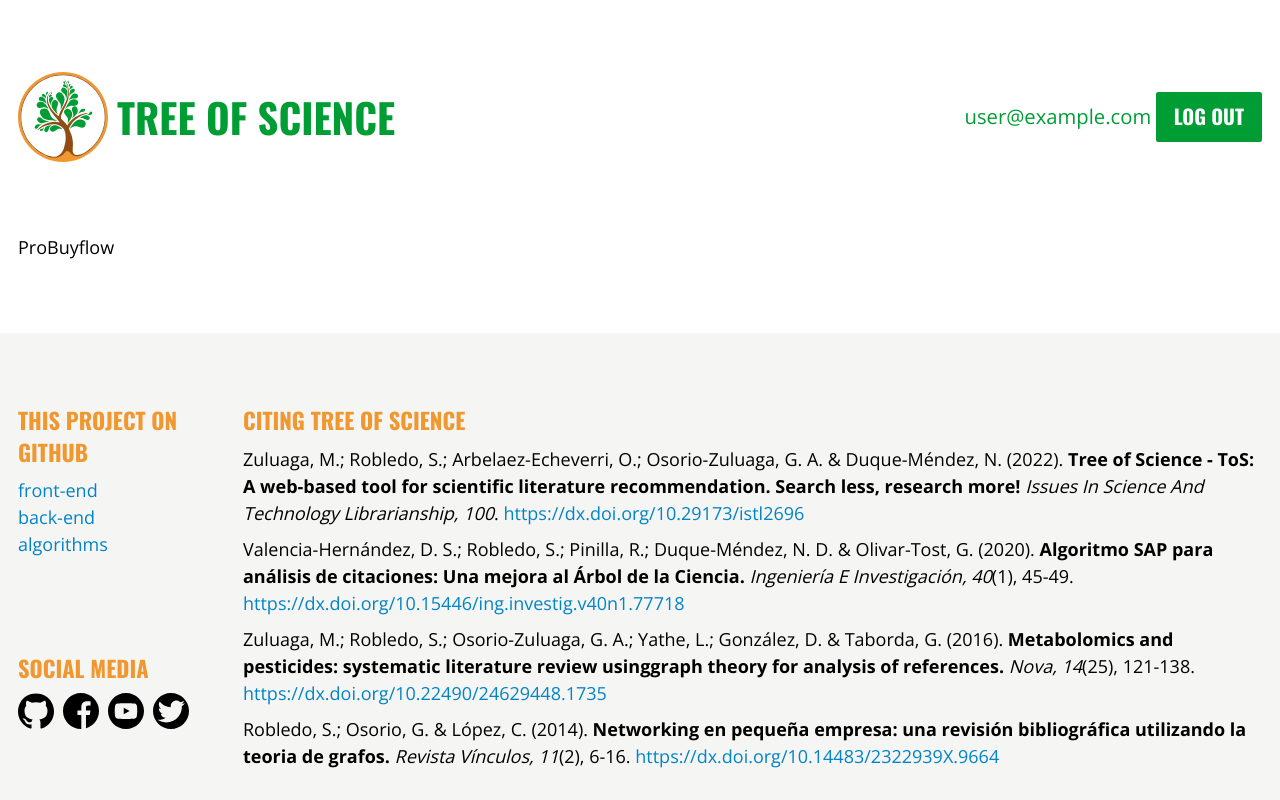
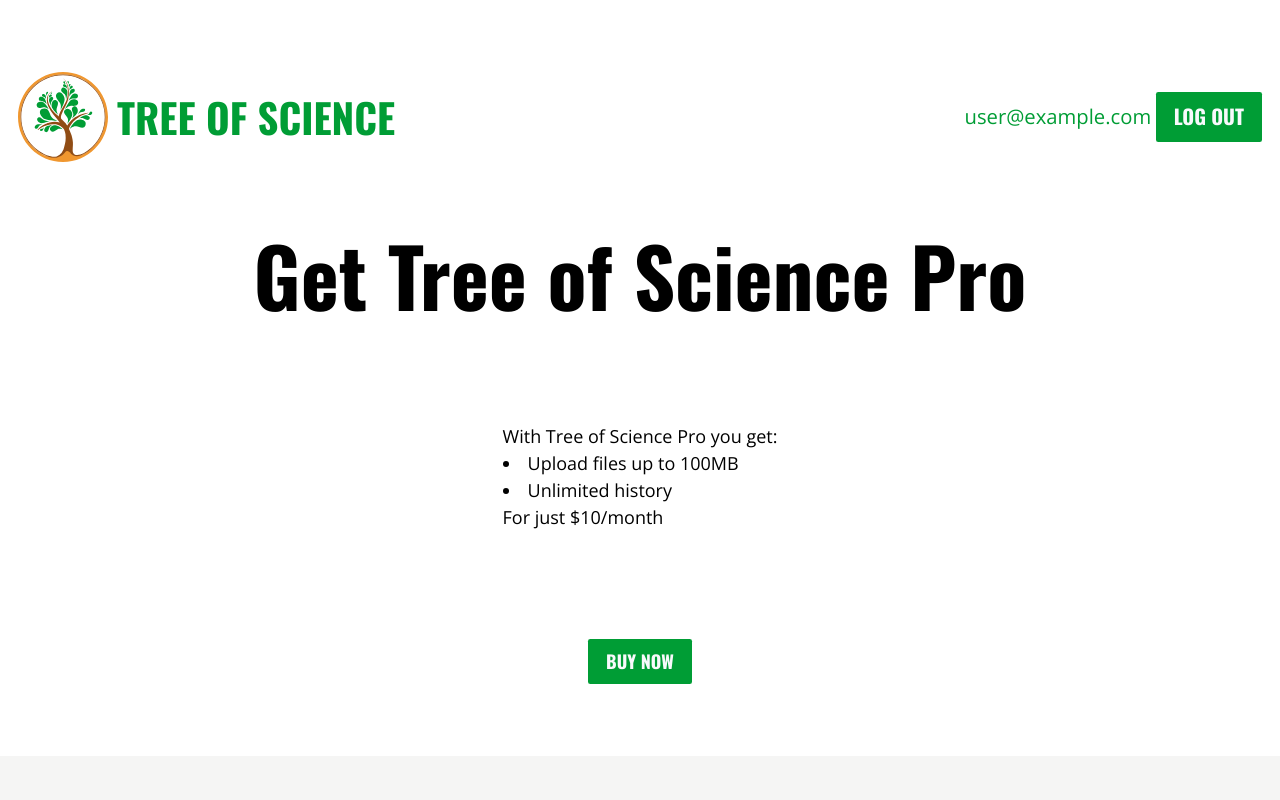
Before and after one commit to coreofscience/tos.coreofscience.org, a React (Vite) app: page /buy/pro in a window 1280 px wide. Shown: the top 800 px of the page. Built offline with nearby package versions, Linux system fonts and the light colour scheme; no server answers; the database is empty; sample sign-in values are in the browser's storage.

Commit message:
Create an ugly buyflow

```diff
--- a/src/components/pages/buyflow/ProBuyflow.tsx
+++ b/src/components/pages/buyflow/ProBuyflow.tsx
@@ -3,6 +3,7 @@ import { Navigate } from "react-router-dom";
 
 const ProBuyflow = () => {
   const user = useUser();
+
   if (!user) {
     return (
       <Navigate
@@ -14,8 +15,27 @@ const ProBuyflow = () => {
     );
   }
   return (
-    <div>
-      <h1>ProBuyflow</h1>
+    <div className="flex flex-col gap-24">
+      <div className="flex justify-center">
+        <h2 className="text-center font-bold font-tall text-5xl sm:text-7xl">
+          Get Tree of Science Pro
+        </h2>
+      </div>
+      <div className="flex flex-col gap-4 items-center">
+        <div>
+          <p>With Tree of Science Pro you get:</p>
+          <ul className="list-disc list-inside">
+            <li>Upload files up to 100MB</li>
+            <li>Unlimited history</li>
+          </ul>
+          <p>For just $10/month</p>
+        </div>
+      </div>
+      <div className="flex flex-col items-center">
+        <button className="rounded-sm bg-leaf px-4 py-2 text-center font-tall font-bold uppercase text-slate-50">
+          Buy now
+        </button>
+      </div>
     </div>
   );
 };
```
